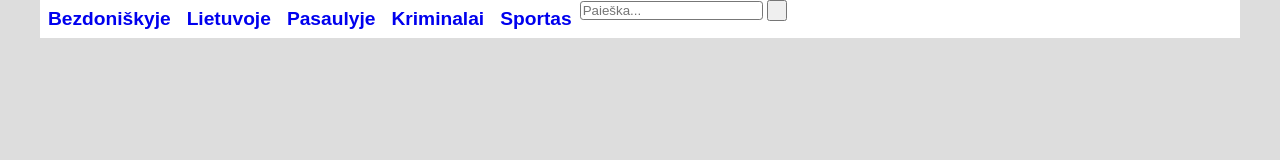
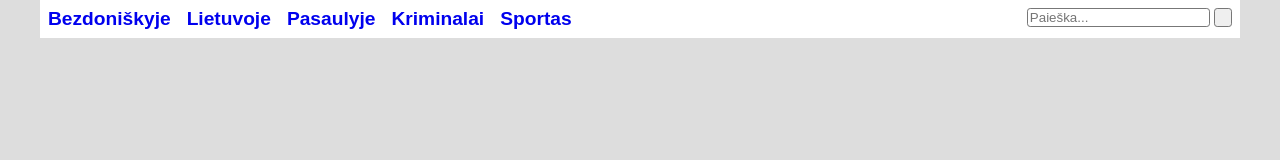
Before and after one commit to tgilvonas/bna-frontend, a plain HTML site: page index.html in a window 1280 px wide. Drawn offline with Linux system fonts and the light colour scheme.

Commit message:
Search icon aligned to right

```diff
--- a/css/style.css
+++ b/css/style.css
@@ -51,7 +51,12 @@ body {
 	text-decoration: none;
 }
 
-input[type="text"] {
+.search-form {
+	margin-left: auto;
+	padding: 0.5rem;
+}
+
+input[type="text"], button {
 	border: 1px solid var(--dark-gray);
 	border-radius: 0.2rem;
 }
```
